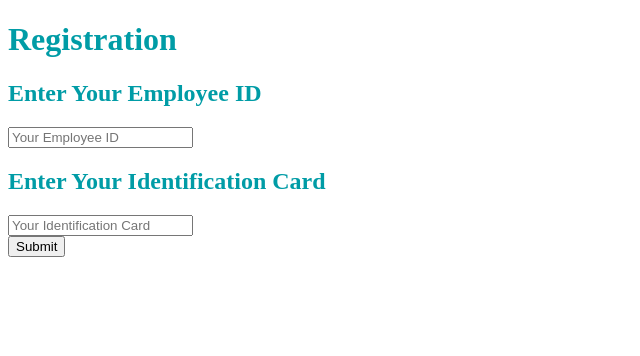
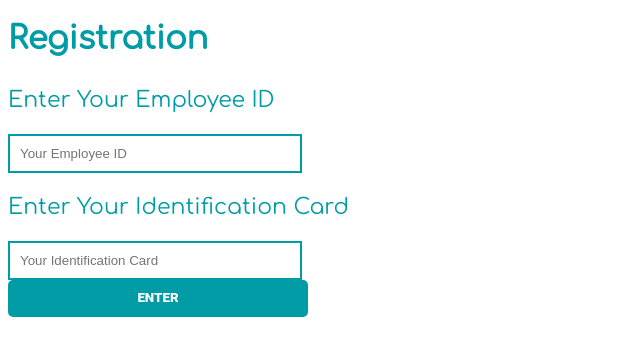
Before and after one commit to 6210612815/Kubota, a Django app: page / in a window 1280 px wide. Shown: the top 356 px of the page, without its empty margins (0-640 px from the left). Run offline with Django 4.2, Linux system fonts and the light colour scheme.

Commit message:
update template

```diff
--- a/project/static/css/create.css
+++ b/project/static/css/create.css
@@ -1,3 +1,30 @@
 body {
-    color: #009CA6;
+    color: var(--main-green-color);
 }
+
+.sec-head {
+    font-size: 22px;
+}
+
+form {
+    margin-top: 2em;
+}
+
+form input[type="text"] {
+    border: 2px solid var(--main-green-color);
+    padding: 10px 10px;
+    width: 270px;
+}
+
+form input[type="submit"] {
+    font-family: 'Roboto';
+    font-weight: 900;
+    padding: 5px 0px;
+    width: 300px;
+    cursor: pointer;
+    background: var(--main-green-color);
+    line-height: 2em;
+    color: white;
+    border-radius: 5px;
+    border: none;
+}
--- a/project/static/css/styles.css
+++ b/project/static/css/styles.css
@@ -1,3 +1,7 @@
-h4{
-    color: blue
+:root {
+    --main-green-color: #009CA6;
+  }
+
+body {
+    font-family: 'Comfortaa', cursive;
 }
--- a/project/templates/base.html
+++ b/project/templates/base.html
@@ -8,6 +8,7 @@
         <link rel="preconnect" href="https://fonts.gstatic.com" crossorigin>
         <link href="https://fonts.googleapis.com/css2?family=Comfortaa&display=swap" rel="stylesheet">
         <link rel="stylesheet" href="{% static 'css/styles.css' %}">
+
         <title>
             {% block title %} {% endblock %}
         </title>
--- a/project/templates/person_create.html
+++ b/project/templates/person_create.html
@@ -7,12 +7,13 @@
     <link rel="stylesheet" href="{% static 'css/create.css' %}">
 
     <h1>Registration</h1>
+
     <form method ="post" action="person_created">
         {% csrf_token %}
-        <h2>Enter Your Employee ID</h2>
+        <p class="sec-head">Enter Your Employee ID</p>
         <input type="text" name="employee_id" placeholder="Your Employee ID">
-        <h2>Enter Your Identification Card</h2>
+        <p class="sec-head">Enter Your Identification Card</p>
         <input type="text" name="card_id" placeholder="Your Identification Card"><br>
-        <input type="submit"><br>
+        <input type="submit" value="ENTER"><br>
     </form>
 {% endblock %}
```
